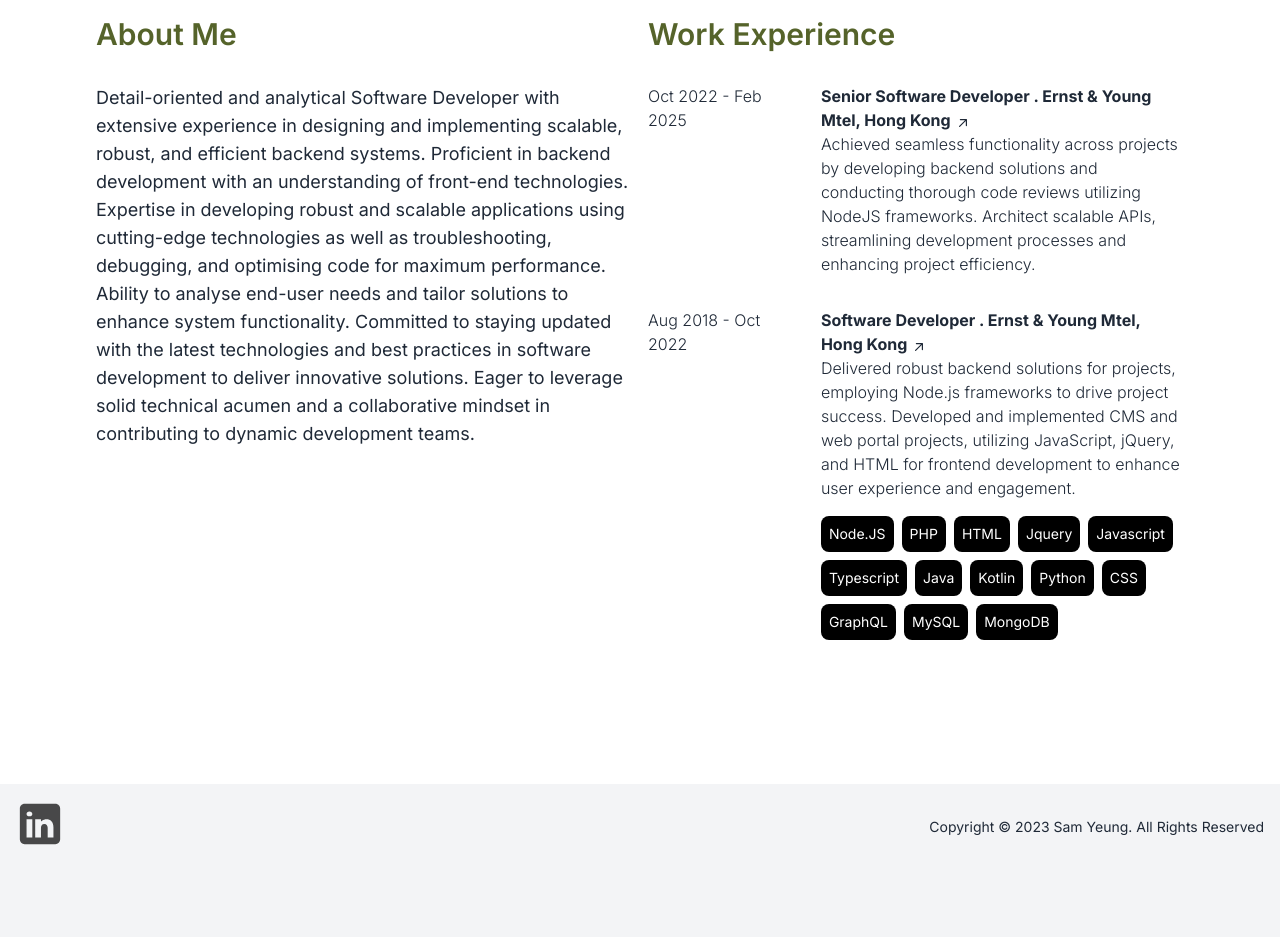
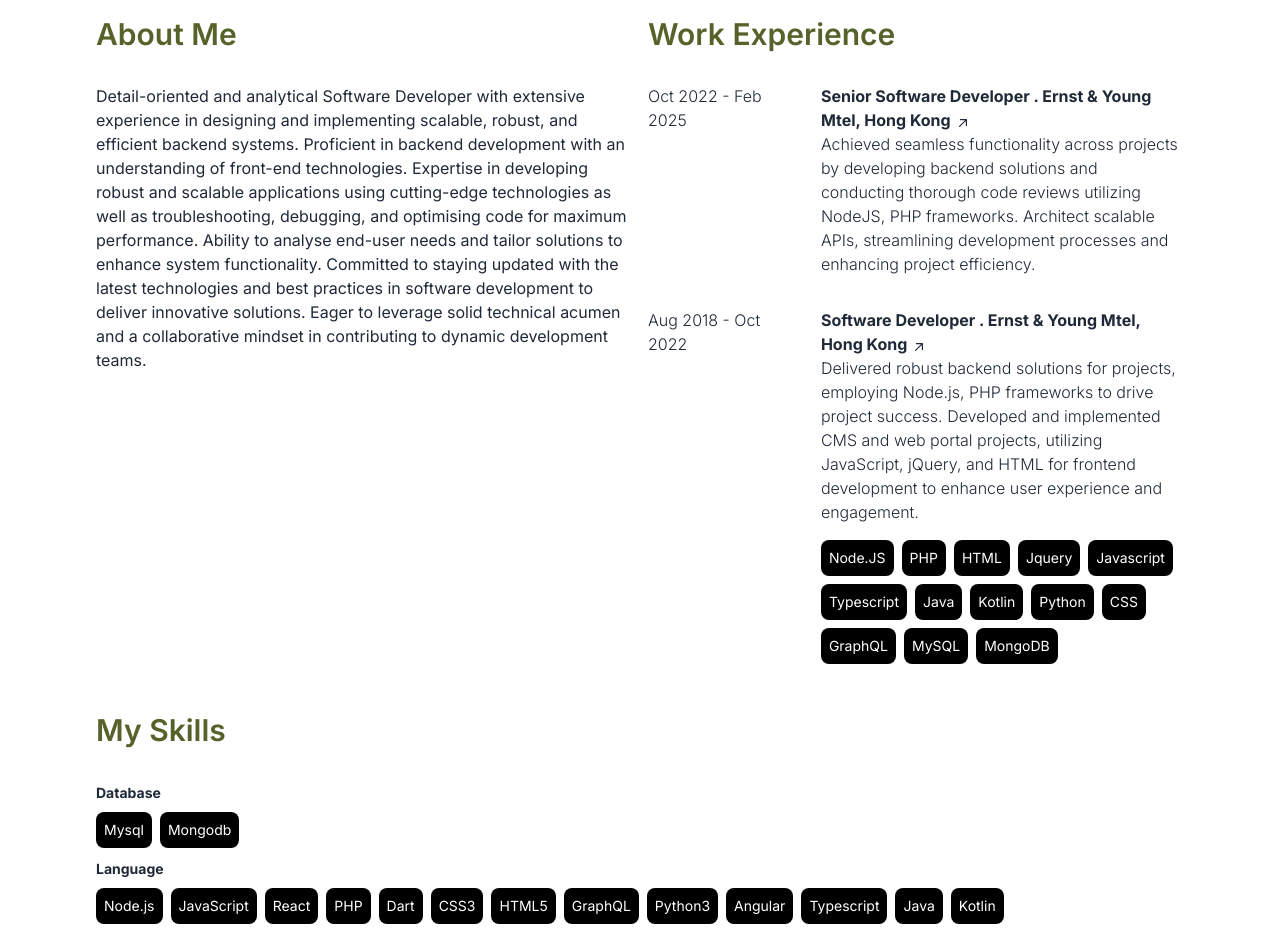
Before and after one commit to SamYeung1/mywebsite, a Next.js app: page / in a window 1280 px wide. Shown: the part 880-1817 px from the top of the page. Built offline with nearby package versions, Linux system fonts and the light colour scheme.

Commit message:
redesign UI

```diff
--- a/public/myskill.json
+++ b/public/myskill.json
@@ -14,8 +14,6 @@
         "title": "Language"
       },
       "skills": [
-        "Java",
-        "Kotlin",
         "Node.js",
         "JavaScript",
         "React",
@@ -26,7 +24,9 @@
         "GraphQL",
         "Python3",
         "Angular",
-        "Typescript"
+        "Typescript",
+        "Java",
+        "Kotlin"
       ]
     },
     {
@@ -94,10 +94,15 @@
         "title": "Other"
       },
       "skills": [
-        "Docker", "Microservices", "Kubernetes",
-        "Kafka", "IntelliJ IDEA", "Design Pattern",
+        "Docker",
+        "Microservices",
+        "Kubernetes",
+        "Kafka",
+        "IntelliJ IDEA",
+        "Design Pattern",
         "Object-Oriented Programming",
-        "Terraform"
+        "Terraform",
+        "ElasticSearch"
       ]
     }
   ]
--- a/public/work.json
+++ b/public/work.json
@@ -5,14 +5,14 @@
       "title": "Senior Software Developer . Ernst & Young Mtel, Hong Kong",
       "date": "Oct 2022 - Feb 2025",
       "skills": [],
-      "description": "Achieved seamless functionality across projects by developing backend solutions and conducting thorough code reviews utilizing NodeJS frameworks. Architect scalable APIs, streamlining development processes and enhancing project efficiency."
+      "description": "Achieved seamless functionality across projects by developing backend solutions and conducting thorough code reviews utilizing NodeJS, PHP frameworks. Architect scalable APIs, streamlining development processes and enhancing project efficiency."
     },
     {
       "url": "https://www.ey.com/",
       "title": "Software Developer . Ernst & Young Mtel, Hong Kong",
       "date": "Aug 2018 - Oct 2022",
       "skills": ["Node.JS", "PHP", "HTML", "Jquery", "Javascript","Typescript", "Java","Kotlin", "Python", "CSS","GraphQL","MySQL","MongoDB"],
-      "description": "Delivered robust backend solutions for projects, employing Node.js frameworks to drive project success. Developed and implemented CMS and web portal projects, utilizing JavaScript, jQuery, and HTML for frontend development to enhance user experience and engagement."
+      "description": "Delivered robust backend solutions for projects, employing Node.js, PHP frameworks to drive project success. Developed and implemented CMS and web portal projects, utilizing JavaScript, jQuery, and HTML for frontend development to enhance user experience and engagement."
     }
   ]
 }
--- a/src/app/(home)/page.tsx
+++ b/src/app/(home)/page.tsx
@@ -46,10 +46,11 @@
                 <div className={"flex-1"}></div>
             </div>
         </div>
-        <div className={"w-screen md:p-24 p-8 md:grid md:grid-cols-2 bg-white text-gray-800 gap-4"} ref={sectionContent}>
-            <AnimatedDiv className={"mb-8"}>
+        <div className={"w-screen md:p-24 p-8 bg-white text-gray-800"} ref={sectionContent}>
+            <AnimatedDiv className={"md:grid md:grid-cols-2 gap-4"}>
+                <div className={"mb-8"}>
                     <h1 className={"section-title mb-8 text-secondary"}>About Me</h1>
-                <p className={"text-xs md:text-lg"}>Detail-oriented and analytical Software Developer with extensive
+                    <p>Detail-oriented and analytical Software Developer with extensive
                         experience in designing and implementing scalable, robust, and
                         efficient backend systems. Proficient in backend development with an understanding of front-end
                         technologies. Expertise in developing
@@ -60,11 +61,11 @@
                         updated with the latest technologies and best practices in software development to deliver
                         innovative solutions. Eager to leverage solid
                         technical acumen and a collaborative mindset in contributing to dynamic development teams.</p>
-            </AnimatedDiv>
-            <AnimatedDiv className={"mb-8"}>
+                </div>
+                <div className={"mb-8"}>
                     <h1 className={"section-title mb-8 text-secondary"}>Work Experience</h1>
                     <div>
-                    {workExperience.map((workExperience,index) => (
+                        {workExperience.map((workExperience, index) => (
                             <ExperienceBox
                                 key={`workExperience_${index}`}
                                 title={workExperience.title}
@@ -74,6 +75,22 @@
                                 url={workExperience.url}/>))
                         }
                     </div>
+                </div>
+            </AnimatedDiv>
+            <AnimatedDiv className={"mb-8 col-span-2"}>
+                <h1 className={"section-title mb-8 text-secondary"}>My Skills</h1>
+                <div>
+                    {skills.map((skill: Skill, skill_index: number) => (
+                            <div key={`skill_${skill_index}`}>
+                                <span className={'text-sm font-bold'}>{skill.category.title}</span>
+                                <div className={'flex gap-2 flex-wrap my-2'}>
+                                    {skill.skills.map((title: string, skill_item_index: number) => (
+                                        <Badge key={`skill_item_${skill_item_index}`} title={title}/>))}
+                                </div>
+                            </div>
+                        )
+                    )}
+                </div>
             </AnimatedDiv>
         </div>
     </>
```
Lines whose indentation alone changed are shown as unchanged.
